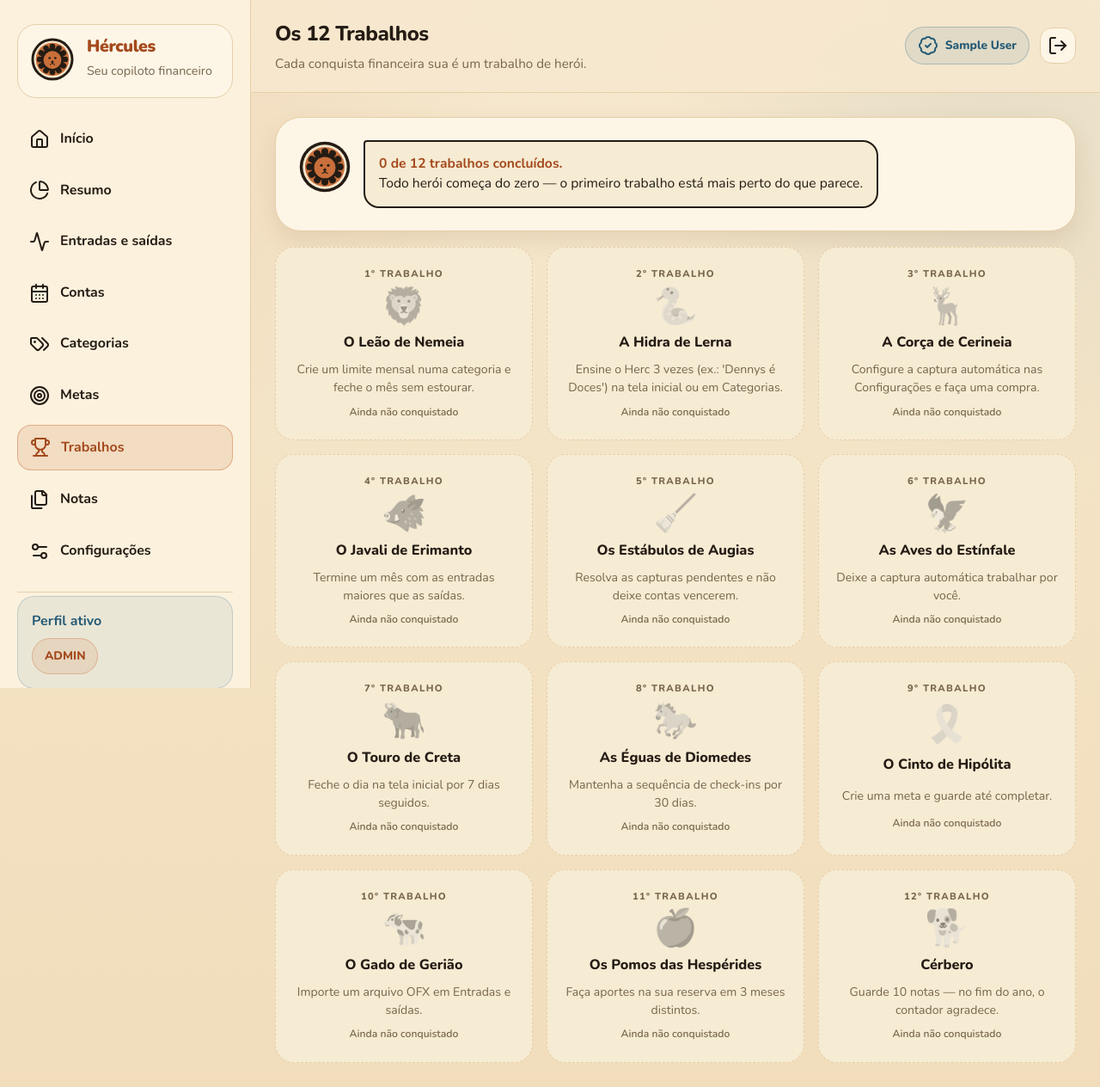
After one commit to rjuan98/Hercules, a Flask app: page /trabalhos in a window 1280 px wide. The commit adds this page. Shown: the whole page at 86% size. Run offline with Flask 3, Linux system fonts and the light colour scheme; the visitor is signed in with stand-in values (Sample User, id 1); data comes from the database, SQL or seed files in the repository; data that the repository does not hold is empty.

Commit message:
Os 12 Trabalhos de Hércules + leitura de nota com IA
- 12 Trabalhos: conquistas financeiras reais mapeadas no mito (Leão =
  categoria domada no limite, Hidra = 3 regras ensinadas, Corça =
  captura automática, Javali = mês no azul, Touro/Éguas = sequências,
  Cinto = meta completa, Gado = OFX, Cérbero = 10 notas...), avaliador
  que concede e persiste, página de medalhões estilo cerâmica, menu
- Leitura de nota com IA: rota /notas/analisar chama o Claude Haiku
  com a foto e devolve descrição, valor, data, CNPJ, número e
  categoria; botão ✨ na tela de nota preenche os campos para o
  usuário conferir. Liga sozinha quando ANTHROPIC_API_KEY existir
  no ambiente; sem a chave, botão oculto e erro claro

Co-Authored-By: Claude Fable 5 <noreply@anthropic.com>

````diff
--- a/app.py
+++ b/app.py
@@ -1,5 +1,6 @@
 from __future__ import annotations
 
+import base64
 import calendar
 import csv
 import io
@@ -36,6 +37,14 @@ try:
     from authlib.integrations.flask_client import OAuth
 except ImportError:  # optional
     OAuth = None
+
+try:
+    import requests as http_requests
+except ImportError:  # optional (necessário para a leitura de notas com IA)
+    http_requests = None
+
+# Leitura de notas com IA: liga sozinha quando a chave existir no ambiente
+ANTHROPIC_API_KEY = os.environ.get("ANTHROPIC_API_KEY")
 
 BASE_DIR = Path(__file__).resolve().parent
 # Em produção (Render, PythonAnywhere etc.) aponte UPLOAD_DIR para o disco persistente
@@ -456,6 +465,157 @@ def import_ofx_transactions(user_id: int, items: list[dict[str, Any]]) -> dict[s
             )
             stats["importadas"] += 1
     return stats
+
+
+# ------------------------
+# Os 12 Trabalhos de Hércules (conquistas reais, não medalhas vazias)
+# ------------------------
+TRABALHOS = [
+    {"key": "leao", "emoji": "🦁", "nome": "O Leão de Nemeia",
+     "feito": "Domou uma categoria: um mês inteiro dentro do limite.",
+     "como": "Crie um limite mensal numa categoria e feche o mês sem estourar."},
+    {"key": "hidra", "emoji": "🐍", "nome": "A Hidra de Lerna",
+     "feito": "Cortou 3 cabeças: ensinou 3 regras ao Herc.",
+     "como": "Ensine o Herc 3 vezes (ex.: 'Dennys é Doces') na tela inicial ou em Categorias."},
+    {"key": "corca", "emoji": "🦌", "nome": "A Corça de Cerineia",
+     "feito": "Mais rápido que a flecha: um gasto anotado sem tocar no app.",
+     "como": "Configure a captura automática nas Configurações e faça uma compra."},
+    {"key": "javali", "emoji": "🐗", "nome": "O Javali de Erimanto",
+     "feito": "Capturou o javali: fechou um mês no azul.",
+     "como": "Termine um mês com as entradas maiores que as saídas."},
+    {"key": "estabulos", "emoji": "🧹", "nome": "Os Estábulos de Augias",
+     "feito": "Tudo limpo: nenhuma pendência, nenhuma conta vencida.",
+     "como": "Resolva as capturas pendentes e não deixe contas vencerem."},
+    {"key": "aves", "emoji": "🦅", "nome": "As Aves do Estínfale",
+     "feito": "Espantou as aves: 10 gastos capturados automaticamente.",
+     "como": "Deixe a captura automática trabalhar por você."},
+    {"key": "touro", "emoji": "🐂", "nome": "O Touro de Creta",
+     "feito": "Domou o touro: 7 dias seguidos fechando o dia.",
+     "como": "Feche o dia na tela inicial por 7 dias seguidos."},
+    {"key": "eguas", "emoji": "🐎", "nome": "As Éguas de Diomedes",
+     "feito": "Domou as éguas selvagens: 30 dias seguidos com o Herc.",
+     "como": "Mantenha a sequência de check-ins por 30 dias."},
+    {"key": "cinto", "emoji": "🎗️", "nome": "O Cinto de Hipólita",
+     "feito": "Conquistou o cinto: completou a primeira meta.",
+     "como": "Crie uma meta e guarde até completar."},
+    {"key": "gado", "emoji": "🐄", "nome": "O Gado de Gerião",
+     "feito": "Trouxe o rebanho de longe: importou um extrato do banco.",
+     "como": "Importe um arquivo OFX em Entradas e saídas."},
+    {"key": "pomos", "emoji": "🍎", "nome": "Os Pomos das Hespérides",
+     "feito": "Colheu os frutos de ouro: guardou dinheiro em 3 meses diferentes.",
+     "como": "Faça aportes na sua reserva em 3 meses distintos."},
+    {"key": "cerbero", "emoji": "🐕", "nome": "Cérbero",
+     "feito": "Domou o guardião: 10 notas fiscais organizadas.",
+     "como": "Guarde 10 notas — no fim do ano, o contador agradece."},
+]
+
+
+def _prev_month_bounds():
+    first_this = date.today().replace(day=1)
+    last_prev = first_this - timedelta(days=1)
+    first_prev = last_prev.replace(day=1)
+    return first_prev.isoformat(), last_prev.isoformat()
+
+
+def _trabalho_conquistado(user_id: int, key: str, db) -> bool:
+    ini, fim = _prev_month_bounds()
+    if key == "leao":
+        cats = db.execute(
+            "SELECT nome, limite_mensal FROM categorias WHERE user_id = ? AND limite_mensal > 0", (user_id,)
+        ).fetchall()
+        for cat in cats:
+            gasto = db.execute(
+                """SELECT COALESCE(SUM(valor), 0) AS t FROM transacoes
+                   WHERE user_id = ? AND tipo = 'saida' AND categoria = ?
+                     AND date(COALESCE(data_transacao, created_at)) BETWEEN date(?) AND date(?)""",
+                (user_id, cat["nome"], ini, fim),
+            ).fetchone()["t"]
+            if float(gasto) <= float(cat["limite_mensal"]):
+                return True
+        return False
+    if key == "hidra":
+        n = db.execute(
+            "SELECT COUNT(*) AS n FROM regras_categorizacao WHERE user_id = ? AND categoria_nome != ?",
+            (user_id, IGNORE_RULE),
+        ).fetchone()["n"]
+        return n >= 3
+    if key == "corca":
+        return db.execute(
+            "SELECT 1 FROM transacoes WHERE user_id = ? AND fonte = 'notificacao' LIMIT 1", (user_id,)
+        ).fetchone() is not None
+    if key == "javali":
+        row = db.execute(
+            """SELECT COALESCE(SUM(CASE WHEN tipo='entrada' THEN valor ELSE 0 END), 0) AS e,
+                      COALESCE(SUM(CASE WHEN tipo='saida' THEN valor ELSE 0 END), 0) AS s,
+                      COUNT(*) AS n
+               FROM transacoes
+               WHERE user_id = ? AND fonte != 'ajuste'
+                 AND date(COALESCE(data_transacao, created_at)) BETWEEN date(?) AND date(?)""",
+            (user_id, ini, fim),
+        ).fetchone()
+        return row["n"] > 0 and float(row["e"]) >= float(row["s"])
+    if key == "estabulos":
+        total = db.execute("SELECT COUNT(*) AS n FROM transacoes WHERE user_id = ?", (user_id,)).fetchone()["n"]
+        if total < 10:
+            return False
+        pend = db.execute(
+            "SELECT 1 FROM capturas WHERE user_id = ? AND status = 'pendente' LIMIT 1", (user_id,)
+        ).fetchone()
+        vencida = db.execute(
+            """SELECT 1 FROM compromissos WHERE user_id = ? AND status = 'pendente'
+               AND date(vencimento) < date('now') LIMIT 1""",
+            (user_id,),
+        ).fetchone()
+        return pend is None and vencida is None
+    if key == "aves":
+        n = db.execute(
+            "SELECT COUNT(*) AS n FROM transacoes WHERE user_id = ? AND fonte = 'notificacao'", (user_id,)
+        ).fetchone()["n"]
+        return n >= 10
+    if key == "touro":
+        return checkin_streak(user_id) >= 7
+    if key == "eguas":
+        return checkin_streak(user_id) >= 30
+    if key == "cinto":
+        return db.execute(
+            "SELECT 1 FROM metas WHERE user_id = ? AND meta_valor > 0 AND valor_atual >= meta_valor LIMIT 1",
+            (user_id,),
+        ).fetchone() is not None
+    if key == "gado":
+        return db.execute(
+            "SELECT 1 FROM transacoes WHERE user_id = ? AND fonte = 'ofx' LIMIT 1", (user_id,)
+        ).fetchone() is not None
+    if key == "pomos":
+        n = db.execute(
+            """SELECT COUNT(DISTINCT strftime('%Y-%m', COALESCE(data_transacao, created_at))) AS n
+               FROM transacoes WHERE user_id = ? AND categoria = 'Reserva' AND tipo = 'saida'""",
+            (user_id,),
+        ).fetchone()["n"]
+        return n >= 3
+    if key == "cerbero":
+        n = db.execute("SELECT COUNT(*) AS n FROM notas WHERE user_id = ?", (user_id,)).fetchone()["n"]
+        return n >= 10
+    return False
+
+
+def evaluate_trabalhos(user_id: int) -> list[str]:
+    """Verifica os trabalhos ainda não conquistados; concede os que foram cumpridos.
+    Devolve as chaves recém-conquistadas."""
+    novos = []
+    with get_db() as db:
+        feitos = {r["trabalho"] for r in db.execute(
+            "SELECT trabalho FROM trabalhos WHERE user_id = ?", (user_id,)
+        ).fetchall()}
+        for t in TRABALHOS:
+            if t["key"] in feitos:
+                continue
+            if _trabalho_conquistado(user_id, t["key"], db):
+                db.execute(
+                    "INSERT OR IGNORE INTO trabalhos (user_id, trabalho, conquistado_em) VALUES (?, ?, ?)",
+                    (user_id, t["key"], date.today().isoformat()),
+                )
+                novos.append(t["key"])
+    return novos
 
 
 # Dicas do Herc: ensino contextual, uma frase por vez, some depois de vista
@@ -1701,6 +1861,28 @@ def descartar_captura(captura_id):
     return redirect(url_for("home"))
 
 
+@app.route("/trabalhos")
+@login_required
+def trabalhos():
+    user = current_user()
+    novos = evaluate_trabalhos(user["id"])
+    for key in novos:
+        t = next(x for x in TRABALHOS if x["key"] == key)
+        flash(f"🏆 Trabalho concluído: {t['emoji']} {t['nome']}!")
+    with get_db() as db:
+        rows = db.execute(
+            "SELECT trabalho, conquistado_em FROM trabalhos WHERE user_id = ?", (user["id"],)
+        ).fetchall()
+    conquistados = {r["trabalho"]: r["conquistado_em"] for r in rows}
+    return render_template(
+        "trabalhos.html",
+        user=user,
+        trabalhos=TRABALHOS,
+        conquistados=conquistados,
+        total=len(conquistados),
+    )
+
+
 @app.route("/dicas/<key>/vista", methods=["POST"])
 @login_required
 def marcar_dica(key):
@@ -2108,6 +2290,83 @@ def listar_notas():
     )
 
 
+_AI_NOTE_PROMPT = """Você lê fotos de notas fiscais, cupons e recibos brasileiros.
+Extraia os dados desta imagem e responda APENAS com um JSON válido, sem comentários, no formato:
+{"descricao": "resumo curto do que é (ex.: 'Consulta médica - Dra. Ana')",
+ "valor": 123.45,
+ "data_emissao": "AAAA-MM-DD",
+ "cliente": "nome do emitente/estabelecimento",
+ "cnpj_emitente": "apenas os 14 dígitos, ou null",
+ "numero_nota": "número da NF/cupom, ou null",
+ "categoria": "uma destas: Saúde, Educação, Moradia, Transporte, Alimentação, Lazer, Serviços, Outros"}
+Se algum campo não estiver visível, use null. Não invente valores."""
+
+
+@app.route("/notas/analisar", methods=["POST"])
+@login_required
+def analisar_nota():
+    if not ANTHROPIC_API_KEY or http_requests is None:
+        return {"erro": "A leitura com IA ainda não está ativada neste servidor."}, 503
+    arquivo = request.files.get("arquivo")
+    if not arquivo or not arquivo.filename:
+        return {"erro": "Tire ou escolha a foto da nota primeiro."}, 400
+    ext = arquivo.filename.rsplit(".", 1)[-1].lower() if "." in arquivo.filename else ""
+    media_types = {"jpg": "image/jpeg", "jpeg": "image/jpeg", "png": "image/png", "webp": "image/webp"}
+    if ext not in media_types:
+        return {"erro": "Envie uma foto (JPG, PNG ou WebP) — PDF ainda não."}, 400
+    dados = arquivo.read()
+    if len(dados) > 8 * 1024 * 1024:
+        return {"erro": "Foto muito grande (máx. 8 MB)."}, 400
+
+    payload = {
+        "model": "claude-haiku-4-5-20251001",
+        "max_tokens": 500,
+        "messages": [{
+            "role": "user",
+            "content": [
+                {"type": "image", "source": {
+                    "type": "base64",
+                    "media_type": media_types[ext],
+                    "data": base64.b64encode(dados).decode(),
+                }},
+                {"type": "text", "text": _AI_NOTE_PROMPT},
+            ],
+        }],
+    }
+    try:
+        resp = http_requests.post(
+            "https://api.anthropic.com/v1/messages",
+            json=payload,
+            headers={
+                "x-api-key": ANTHROPIC_API_KEY,
+                "anthropic-version": "2023-06-01",
+                "content-type": "application/json",
+            },
+            timeout=60,
+        )
+    except Exception:
+        return {"erro": "Não consegui falar com a IA agora. Tente de novo em instantes."}, 502
+    if resp.status_code != 200:
+        return {"erro": f"A IA recusou a leitura (código {resp.status_code}). Confira a chave e o saldo da API."}, 502
+
+    try:
+        texto = resp.json()["content"][0]["text"].strip()
+        if texto.startswith("```"):
+            texto = re.sub(r"^```(?:json)?\s*|\s*```$", "", texto)
+        extraido = json.loads(texto)
+    except (KeyError, IndexError, ValueError):
+        return {"erro": "A IA não conseguiu entender essa foto. Preencha manualmente."}, 422
+
+    campos = {}
+    for k in ("descricao", "valor", "data_emissao", "cliente", "cnpj_emitente", "numero_nota", "categoria"):
+        v = extraido.get(k)
+        if v is not None and v != "":
+            campos[k] = v
+    if campos.get("categoria") not in NOTE_CATEGORIES:
+        campos.pop("categoria", None)
+    return {"ok": True, "campos": campos}
+
+
 @app.route("/notas/nova", methods=["GET", "POST"])
 @login_required
 def nova_nota():
@@ -2122,6 +2381,7 @@ def nova_nota():
     return render_template(
         "nova_nota.html",
         user=user,
+        ai_enabled=bool(ANTHROPIC_API_KEY and http_requests),
         note=None,
         categories=NOTE_CATEGORIES,
         statuses=["Autorizada", "Processando", "Rejeitada"],
@@ -2148,6 +2408,7 @@ def editar_nota(note_id):
     return render_template(
         "nova_nota.html",
         user=user,
+        ai_enabled=bool(ANTHROPIC_API_KEY and http_requests),
         note=note,
         categories=NOTE_CATEGORIES,
         statuses=["Autorizada", "Processando", "Rejeitada"],
--- a/static/styles.css
+++ b/static/styles.css
@@ -1247,3 +1247,58 @@ body.mode-simple .toast { font-size: 1.05rem; }
 .herc-tip-bubble span { flex: 1 1 240px; }
 .herc-tip-bubble form { margin: 0; }
 .herc-tip-ok { padding: 7px 16px !important; font-size: 0.88rem; }
+
+/* ============================================================
+   Os 12 Trabalhos de Hércules
+   ============================================================ */
+.trabalho-grid {
+    display: grid;
+    grid-template-columns: repeat(auto-fill, minmax(240px, 1fr));
+    gap: 16px;
+}
+.trabalho-card {
+    display: grid;
+    gap: 8px;
+    justify-items: center;
+    text-align: center;
+    padding: 22px 18px;
+    border-radius: 22px;
+    background: var(--surface-soft);
+    border: 1.5px dashed var(--border);
+}
+.trabalho-card .trabalho-emoji {
+    font-size: 2.6rem;
+    line-height: 1;
+    filter: grayscale(1) opacity(0.45);
+}
+.trabalho-card.conquistado {
+    background: var(--surface);
+    border: 2px solid var(--border-strong);
+    box-shadow: 4px 4px 0 var(--border-strong);
+}
+.trabalho-card.conquistado .trabalho-emoji {
+    filter: none;
+    background: rgba(201, 111, 59, 0.16);
+    border: 2px solid var(--primary);
+    border-radius: 999px;
+    padding: 12px;
+}
+.trabalho-num {
+    font-size: 0.7rem;
+    font-weight: 800;
+    text-transform: uppercase;
+    letter-spacing: 0.12em;
+    color: var(--muted);
+}
+.trabalho-nome { margin: 0; font-size: 1.02rem; font-weight: 800; }
+.trabalho-desc { margin: 0; font-size: 0.88rem; color: var(--muted); line-height: 1.5; }
+.trabalho-data {
+    font-size: 0.76rem;
+    font-weight: 800;
+    color: var(--success);
+}
+.trabalho-pendente { color: var(--muted); font-weight: 600; }
+
+/* Botão de leitura com IA na nova nota */
+.ai-read-row { display: flex; gap: 10px; align-items: center; flex-wrap: wrap; }
+.ai-status { font-size: 0.88rem; color: var(--muted); }
--- a/static/sw.js
+++ b/static/sw.js
@@ -1,9 +1,9 @@
 /* Service worker do Hércules
    Estratégia: estáticos em cache-first; páginas em network-first
    (dados financeiros precisam estar atualizados; o cache só segura offline). */
-const CACHE = "hercules-v7";
+const CACHE = "hercules-v8";
 const STATIC_ASSETS = [
-  "/static/styles.css?v=8",
+  "/static/styles.css?v=9",
   "/static/vendor/lucide.min.js",
   "/static/vendor/chart.umd.min.js",
   "/static/herc.svg?v=2",
--- a/templates/base.html
+++ b/templates/base.html
@@ -8,7 +8,7 @@
     <link rel="preconnect" href="https://fonts.googleapis.com">
     <link rel="preconnect" href="https://fonts.gstatic.com" crossorigin>
     <link href="https://fonts.googleapis.com/css2?family=Nunito:wght@400;600;700;800;900&display=swap" rel="stylesheet">
-    <link rel="stylesheet" href="{{ url_for('static', filename='styles.css', v='8') }}">
+    <link rel="stylesheet" href="{{ url_for('static', filename='styles.css', v='9') }}">
     <link rel="icon" type="image/svg+xml" href="{{ url_for('static', filename='herc.svg', v='2') }}">
     <link rel="manifest" href="{{ url_for('static', filename='manifest.webmanifest', v='3') }}">
     <link rel="apple-touch-icon" href="{{ url_for('static', filename='herc-192.png') }}">
@@ -47,6 +47,7 @@
                 <a href="{{ url_for('compromissos') }}" class="menu-link {% if request.path.startswith('/compromissos') %}active{% endif %}"><i data-lucide="calendar-days"></i><span>Contas</span></a>
                 <a href="{{ url_for('categorias') }}" class="menu-link {% if request.path.startswith('/categorias') %}active{% endif %}"><i data-lucide="tags"></i><span>Categorias</span></a>
                 <a href="{{ url_for('metas') }}" class="menu-link {% if request.path.startswith('/metas') %}active{% endif %}"><i data-lucide="target"></i><span>Metas</span></a>
+                <a href="{{ url_for('trabalhos') }}" class="menu-link {% if request.path.startswith('/trabalhos') %}active{% endif %}"><i data-lucide="trophy"></i><span>Trabalhos</span></a>
                 {% endif %}
                 <a href="{{ url_for('listar_notas') }}" class="menu-link {% if request.path.startswith('/notas') %}active{% endif %}"><i data-lucide="files"></i><span>Notas</span></a>
                 {% if perfil in ['mei', 'lojista', 'hibrido'] and not modo_simples %}
--- /dev/null
+++ b/templates/trabalhos.html
@@ -0,0 +1,37 @@
+{% extends 'base.html' %}
+{% block title %}Os 12 Trabalhos · Hércules{% endblock %}
+{% block page_title %}Os 12 Trabalhos{% endblock %}
+{% block page_subtitle %}Cada conquista financeira sua é um trabalho de herói.{% endblock %}
+
+{% block content %}
+<section class="page-card" style="margin-bottom:18px;">
+    <div class="hercules-greeting">
+        <img src="{{ url_for('static', filename='herc.svg', v='2') }}" alt="Herc" class="hercules-avatar">
+        <div class="hercules-bubble">
+            <strong>{{ total }} de 12 trabalhos concluídos.</strong><br>
+            {% if total == 0 %}Todo herói começa do zero — o primeiro trabalho está mais perto do que parece.
+            {% elif total < 6 %}Você está no caminho. Os deuses estão de olho. 👀
+            {% elif total < 12 %}Mais da metade da jornada! Poucos chegam tão longe.
+            {% else %}Você completou os 12 Trabalhos. Herói de verdade — do dinheiro e do mito. 🏛️{% endif %}
+        </div>
+    </div>
+</section>
+
+<div class="trabalho-grid">
+    {% for t in trabalhos %}
+    {% set feito = conquistados.get(t.key) %}
+    <article class="trabalho-card {% if feito %}conquistado{% endif %}">
+        <span class="trabalho-num">{{ loop.index }}º trabalho</span>
+        <span class="trabalho-emoji">{{ t.emoji }}</span>
+        <h3 class="trabalho-nome">{{ t.nome }}</h3>
+        {% if feito %}
+        <p class="trabalho-desc">{{ t.feito }}</p>
+        <span class="trabalho-data">Conquistado em {{ feito|format_date }}</span>
+        {% else %}
+        <p class="trabalho-desc">{{ t.como }}</p>
+        <span class="trabalho-data trabalho-pendente">Ainda não conquistado</span>
+        {% endif %}
+    </article>
+    {% endfor %}
+</div>
+{% endblock %}
````
Also changed, not shown: database.py (+13 -0 lines), templates/nova_nota.html (+51 -0 lines).
